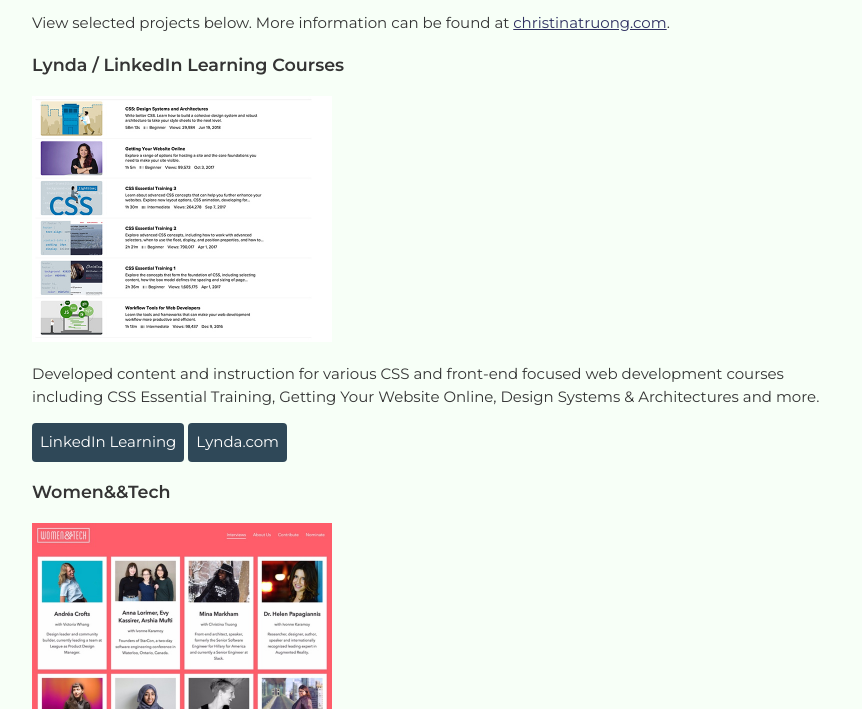
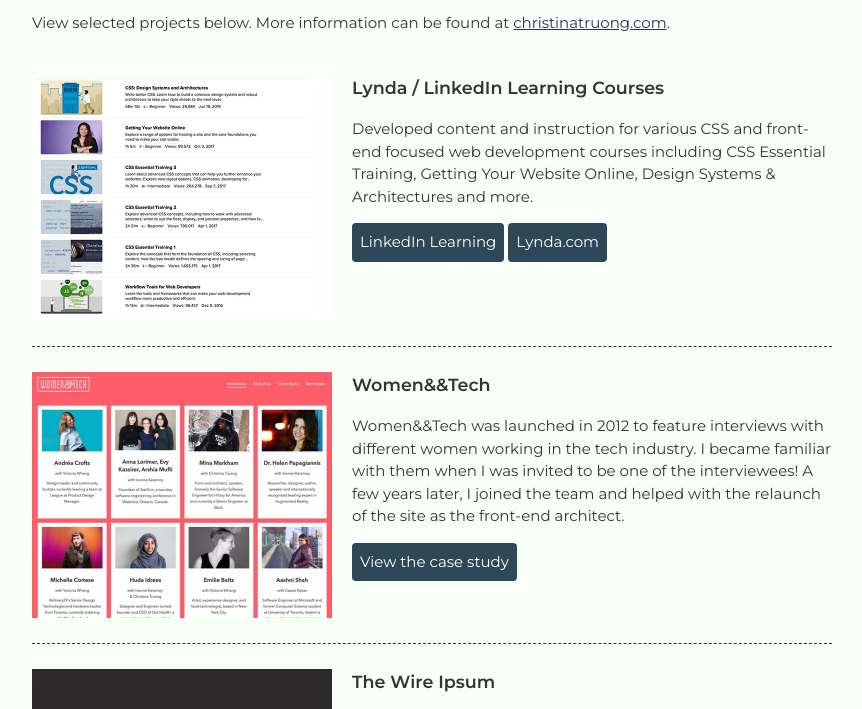
Before and after one commit to smaslam7/css-portfolio, a plain HTML site: page index.html in a window 1280 px wide. Shown: the part 553-1262 px from the top of the page, without its empty margins (208-1070 px from the left). Drawn offline with Linux system fonts and the light colour scheme.

Commit message:
Layout: float and positioning

```diff
--- a/css/styles.css
+++ b/css/styles.css
@@ -10,6 +10,12 @@
 
 /* Global Styles
 -------------------------------*/
+html {
+    box-sizing: border-box;
+}
+*, *:before, *:after {
+    box-sizing: initial;
+}
 body {
     color: #343434;
     margin: 0;
@@ -72,6 +78,18 @@
 .projects .btn:hover {
     background: rgba(47, 48, 97, 80%);
 }
+.project-item {
+    overflow: hidden;
+    border-bottom: 1px dashed #343434;
+    padding: 25px 0;
+}
+.project-item img {
+    float: left;
+    margin-right: 20px;
+}
+.project-item h3 {
+    margin-top: 0;
+}
 
 
 /* Work Experience
--- a/index.html
+++ b/index.html
@@ -29,26 +29,26 @@
           <p>View selected projects below. More information can be found at <a href="http://christinatruong.com">christinatruong.com</a>.</p>
 
           <!-- Project 1 -->
-          <section>
+          <section class="project-item">
+            <img src="images/project-courses.jpg" alt="description of image">
             <h3>Lynda / LinkedIn Learning Courses</h3>
-            <img src="images/project-courses.jpg" alt="description of image">
             <p>Developed content and instruction for various CSS and front-end focused web development courses including CSS Essential Training, Getting Your Website Online, Design Systems & Architectures and more.</p>
             <a class="btn" href="https://www.linkedin.com/learning/instructors/christina-truong?u=2125562" target="_blank">LinkedIn Learning</a>
             <a class="btn" href="https://www.lynda.com/Christina-Truong/7842227-1.html">Lynda.com</a>
           </section>
 
           <!-- Project 2 -->
-          <section>
+          <section class="project-item">
+            <img src="images/project-women-tech.jpg" alt="description of image">
             <h3>Women&&Tech</h3>
-            <img src="images/project-women-tech.jpg" alt="description of image">
             <p>Women&&Tech was launched in 2012 to feature interviews with different women working in the tech industry. I became familiar with them when I was invited to be one of the interviewees! A few years later, I joined the team and helped with the relaunch of the site as the front-end architect.</p>
             <a class="btn" href="http://christinatruong.com/projects/women-and-tech-redesign.html" target="_blank">View the case study</a>
           </section>
 
           <!-- Project 3 -->
-          <section>
+          <section class="project-item">
+            <img src="images/project-wire-ipsum.jpg" alt="description of image">
             <h3>The Wire Ipsum</h3>
-            <img src="images/project-wire-ipsum.jpg" alt="description of image">
             <p>After coming back from teaching a JavaScript workshop, I felt inspired to create something just for fun. I realized that of all the content/lorem ipsum generators available, there was nothing for HBO’s The Wire fans. I searched for <a href="http://thewireipsum.com" target="_blank">thewireipsum.com</a> domain and it was available! Generate some content for your projects today.</p>
             <a class="btn" href="http://thewireipsum.com" target="_blank">View live site</a>
           </section>
```
